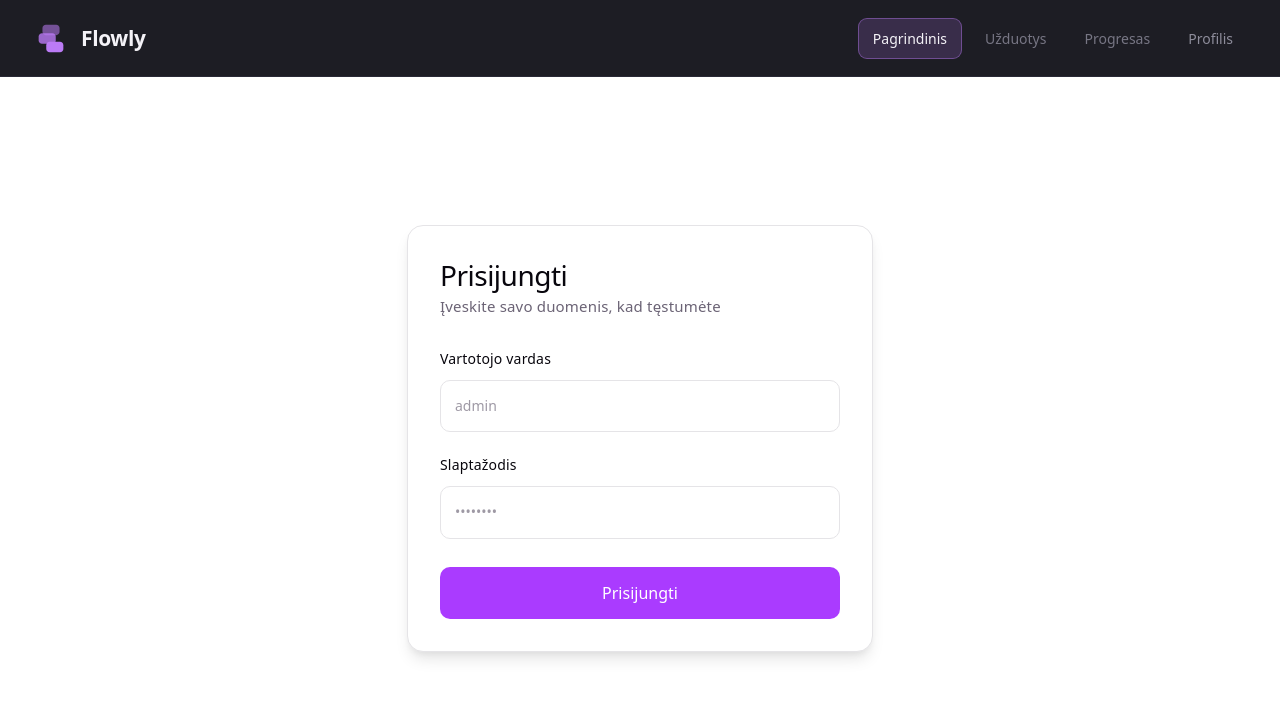
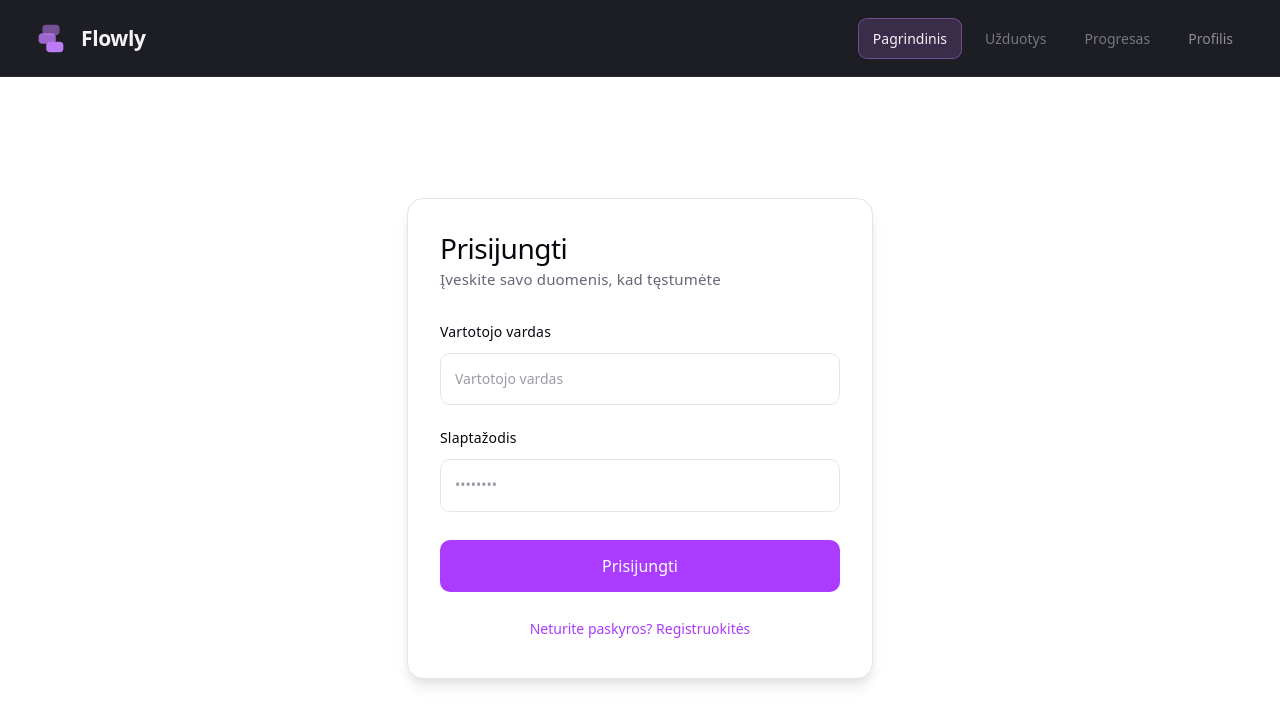
Before and after one commit to julijadr-git/Gytis, a React (Vite) app: page / in a window 1280 px wide. Shown: the top 724 px of the page. Built offline with nearby package versions, Linux system fonts and the light colour scheme; no server answers.

Commit message:
sukurtas auth i duombaze

```diff
--- a/src/App.css
+++ b/src/App.css
@@ -161,6 +161,28 @@
     transform 0.15s;
 }
 
+.login-submit:disabled,
+.auth-mode-toggle:disabled {
+  cursor: wait;
+  opacity: 0.7;
+}
+
+.auth-mode-toggle {
+  padding: 4px;
+  border: 0;
+  background: transparent;
+  color: var(--accent);
+  font: inherit;
+  font-size: 14px;
+  cursor: pointer;
+}
+
+.auth-message {
+  margin: 0;
+  color: #62c98b;
+  font-size: 14px;
+}
+
 .login-submit:hover {
   filter: brightness(1.08);
 }
--- a/src/App.jsx
+++ b/src/App.jsx
@@ -7,6 +7,7 @@ import Profile from "./Profile";
 import "./App.css";
 
 const TASKS_API_URL = "https://testapi.io/api/julijadr-git/resource/tasklist";
+const USERS_API_URL = "https://testapi.io/api/julijadr-git/resource/reg";
 
 function normalizeTask(task) {
   return {
@@ -30,8 +31,11 @@ function App() {
   const [activePage, setActivePage] = useState("home");
   const [email, setEmail] = useState("");
   const [password, setPassword] = useState("");
+  const [isRegistering, setIsRegistering] = useState(false);
+  const [authLoading, setAuthLoading] = useState(false);
   const [isLoggedIn, setIsLoggedIn] = useState(false);
   const [loginError, setLoginError] = useState("");
+  const [authMessage, setAuthMessage] = useState("");
 
   const [tasks, setTasks] = useState([]);
   const [tasksLoading, setTasksLoading] = useState(true);
@@ -68,16 +72,65 @@ function App() {
     return fetchTasks();
   }, [fetchTasks]);
 
-  function handleSubmit(event) {
+  async function handleSubmit(event) {
     event.preventDefault();
+    const username = email.trim();
+    setAuthLoading(true);
+    setLoginError("");
+    setAuthMessage("");
 
-    if (email === "admin" && password === "admin") {
+    try {
+      if (isRegistering) {
+        const listResponse = await fetch(USERS_API_URL);
+        if (!listResponse.ok) throw new Error(`Nepavyko patikrinti vartotojų (${listResponse.status}).`);
+        const listData = await listResponse.json();
+        const users = Array.isArray(listData) ? listData : listData?.data;
+        if (!Array.isArray(users)) throw new Error("API grąžino netinkamo formato vartotojų sąrašą.");
+
+        const alreadyExists = users.some((entry) =>
+          String(entry.user || "").toLowerCase() === username.toLowerCase(),
+        );
+        if (alreadyExists) {
+          setLoginError("Šis vartotojo vardas jau užimtas.");
+          return;
+        }
+
+        const response = await fetch(USERS_API_URL, {
+          method: "POST",
+          headers: { "Content-Type": "application/json" },
+          body: JSON.stringify({ user: username, password }),
+        });
+        if (!response.ok) throw new Error(`Registracija nepavyko (${response.status}).`);
+
+        setAuthMessage("Registracija sėkminga. Dabar galite prisijungti.");
+        setIsRegistering(false);
+        setPassword("");
+        return;
+      }
+
+      const response = await fetch(USERS_API_URL);
+      if (!response.ok) throw new Error(`Nepavyko patikrinti prisijungimo (${response.status}).`);
+      const data = await response.json();
+      const users = Array.isArray(data) ? data : data?.data;
+      if (!Array.isArray(users)) throw new Error("API grąžino netinkamo formato vartotojų sąrašą.");
+
+      const matchedUser = users.find((entry) =>
+        String(entry.user || "").toLowerCase() === username.toLowerCase() &&
+        entry.password === password,
+      );
+
+      if (!matchedUser) {
+        setLoginError("Neteisingas vartotojo vardas arba slaptažodis.");
+        return;
+      }
+
+      setUser((currentUser) => ({ ...currentUser, name: matchedUser.user }));
       setIsLoggedIn(true);
-      setLoginError("");
-      return;
+    } catch (error) {
+      setLoginError(getApiErrorMessage(error, "Nepavyko prisijungti prie vartotojų API."));
+    } finally {
+      setAuthLoading(false);
     }
-
-    setLoginError("Neteisingas vartotojo vardas arba slaptažodis.");
   }
 
   async function handleAddTask(newTask) {
@@ -189,8 +242,8 @@ function App() {
               <div className="login-card">
                 <>
                   <header className="login-card__header">
-                    <h1>Prisijungti</h1>
-                    <p>Įveskite savo duomenis, kad tęstumėte</p>
+                    <h1>{isRegistering ? "Registruotis" : "Prisijungti"}</h1>
+                    <p>{isRegistering ? "Sukurkite vartotojo paskyrą" : "Įveskite savo duomenis, kad tęstumėte"}</p>
                   </header>
 
                   <form className="login-form" onSubmit={handleSubmit}>
@@ -198,9 +251,9 @@ function App() {
                       <span>Vartotojo vardas</span>
                       <input
                         type="text"
-                        name="username"
+                        name="user"
                         autoComplete="username"
-                        placeholder="admin"
+                        placeholder="Vartotojo vardas"
                         value={email}
                         onChange={(event) => setEmail(event.target.value)}
                         required
@@ -212,7 +265,7 @@ function App() {
                       <input
                         type="password"
                         name="password"
-                        autoComplete="current-password"
+                        autoComplete={isRegistering ? "new-password" : "current-password"}
                         placeholder="••••••••"
                         value={password}
                         onChange={(event) => setPassword(event.target.value)}
@@ -220,9 +273,24 @@ function App() {
                       />
                     </label>
 
-                    <button type="submit" className="login-submit">
-                      Prisijungti
+                    <button type="submit" className="login-submit" disabled={authLoading}>
+                      {authLoading ? "Prašome palaukti..." : isRegistering ? "Registruotis" : "Prisijungti"}
                     </button>
+
+                    <button
+                      type="button"
+                      className="auth-mode-toggle"
+                      disabled={authLoading}
+                      onClick={() => {
+                        setIsRegistering((current) => !current);
+                        setLoginError("");
+                        setAuthMessage("");
+                      }}
+                    >
+                      {isRegistering ? "Jau turite paskyrą? Prisijunkite" : "Neturite paskyros? Registruokitės"}
+                    </button>
+
+                    {authMessage && <p className="auth-message" role="status">{authMessage}</p>}
 
                     {loginError && (
                       <p className="login-error" role="alert">
```
